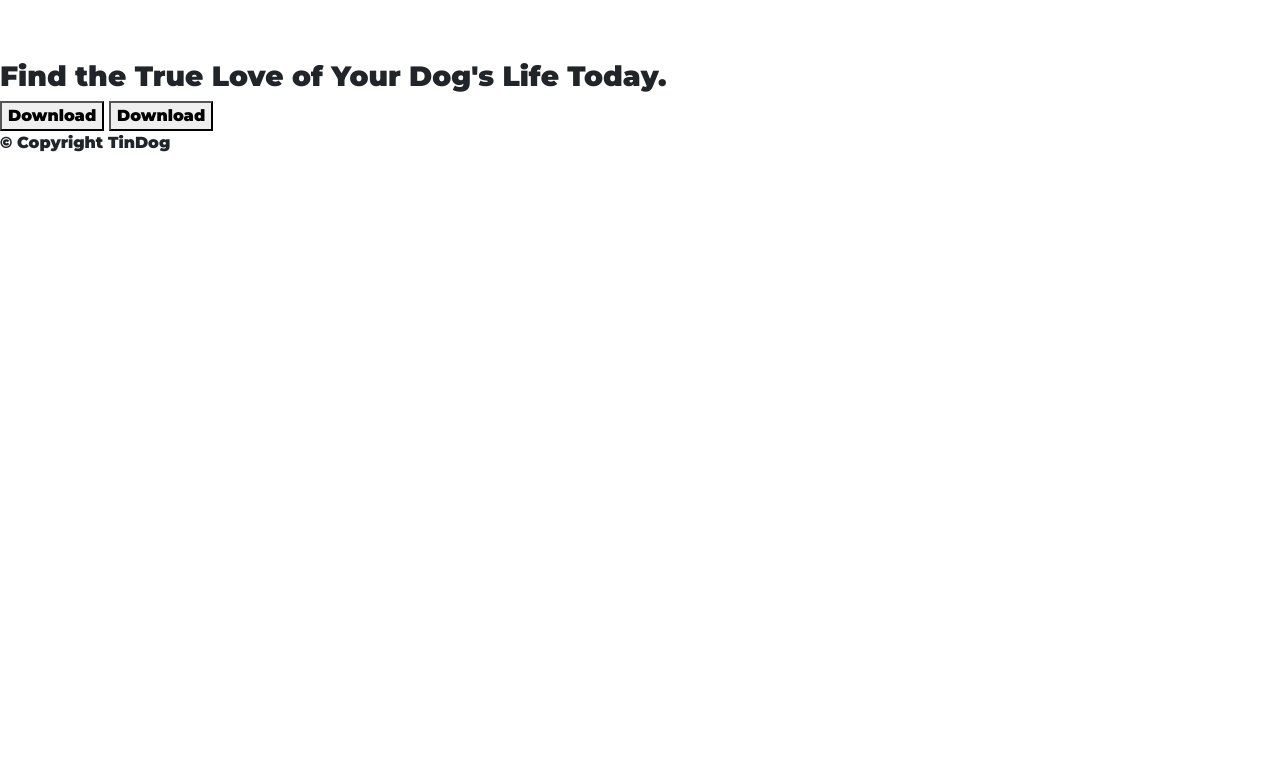
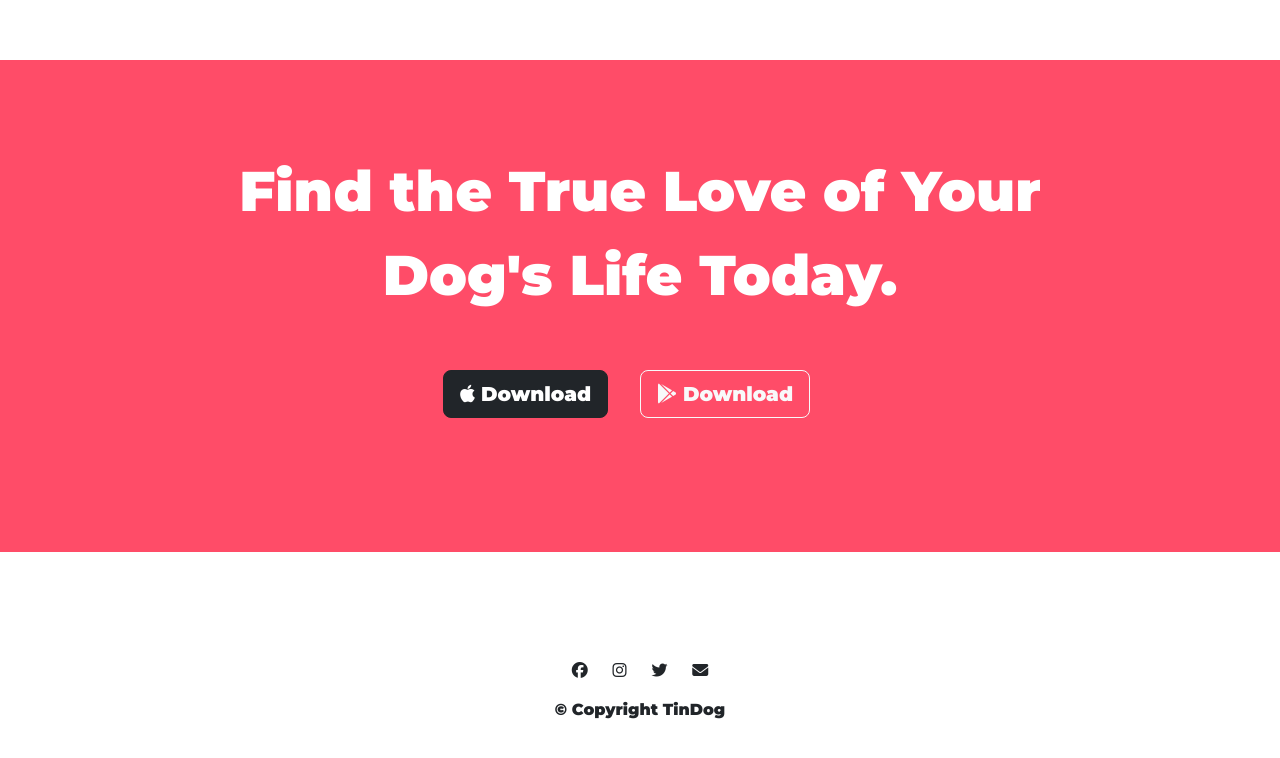
Before and after one commit to BryanTheKing/TindogWebsite, a plain HTML site: page index.html in a window 1280 px wide. Shown: the part 2728-3486 px from the top of the page. Before the commit the page ends 2899 px from the top, so only its background shows below. Drawn offline with nearby package versions, Linux system fonts and the light colour scheme.

Commit message:
almost finished

```diff
--- a/css/styles.css
+++ b/css/styles.css
@@ -114,3 +114,27 @@
         text-align: center;
     }
 }
+
+/*CTA section*/
+
+#cta{
+    background-color: #ff4c68;
+    color: #fff;
+    padding: 7% 15%;
+    text-align: center;
+}
+.cta-heading{
+    font-family: 'Montserrat', sans-serif;
+    font-size: 3.5rem;
+    line-height: 1.5;
+}
+
+/*footer*/
+
+#footer{
+    padding: 7% 15%;
+    text-align: center;
+}
+.social-icon{
+    margin: 20px 10px;;
+}
--- a/index.html
+++ b/index.html
@@ -31,13 +31,13 @@
         <div class="collapse navbar-collapse" id="navbarTogglerDemo01">
             <ul class="navbar-nav ms-auto">
                 <li class="nav-item">
-                    <a class="nav-link" href="">Contact</a>
+                    <a class="nav-link" href="#footer">Contact</a>
                 </li>
                 <li class="nav-item">
-                    <a class="nav-link" href="">Pricing</a>
+                    <a class="nav-link" href="#pricing">Pricing</a>
                 </li>
                 <li class="nav-item">
-                    <a class="nav-link" href="">Download</a>
+                    <a class="nav-link" href="#cta">Download</a>
                 </li>
             </ul>
         </div>
@@ -183,16 +183,21 @@
 
     <section id="cta">
 
-        <h3>Find the True Love of Your Dog's Life Today.</h3>
-        <button type="button">Download</button>
-        <button type="button">Download</button>
+        <h3 class="cta-heading">Find the True Love of Your Dog's Life Today.</h3>
+        <button class="btn btn-lg btn-dark download-button" type="button"><i class="fa-brands fa-apple"></i> Download</button>
+        <button class="btn btn-lg btn-outline-light download-button"type="button"><i class="fa-brands fa-google-play"></i> Download</button>
 
     </section>
 
     <!--Footer-->
 
     <footer id="footer">
+        <i class="social-icon fa-brands fa-facebook"></i>
+        <i class="social-icon fa-brands fa-instagram"></i>
+        <i class="social-icon fa-brands fa-twitter"></i>
+        <i class="social-icon fa-solid fa-envelope"></i>
         <p>© Copyright TinDog</p>
+
     </footer>
 
 </body>
```
